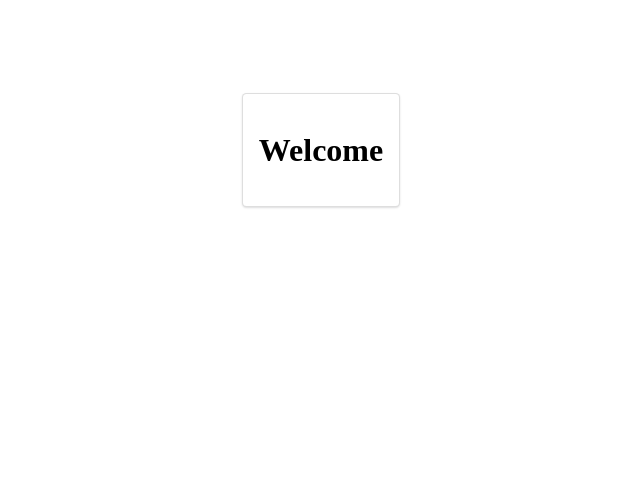
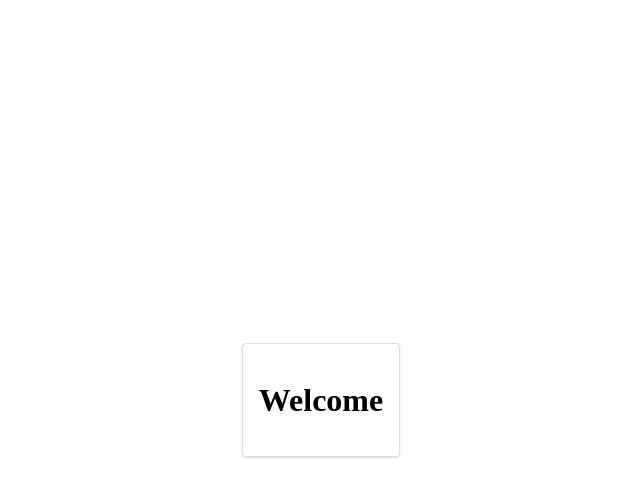
Before and after one commit to abelmokadem/chatty, an Angular app in the folder web/: page / in a window 1280 px wide. Shown: the top 496 px of the page, without its empty margins (319-959 px from the left). Built offline with nearby package versions, Linux system fonts and the light colour scheme.

Commit message:
Clean up home page component

```diff
--- /dev/null
+++ b/web/src/app/app.component.scss
@@ -0,0 +1,5 @@
+:host {
+  display: block;
+  height: 100%;
+  overflow: hidden
+}
--- a/web/src/app/app.component.ts
+++ b/web/src/app/app.component.ts
@@ -1,9 +1,9 @@
 import { Component } from '@angular/core';
 
 @Component({
-  selector: 'app-root',
+  selector: 'app',
   templateUrl: './app.component.html',
-  styleUrls: ['./app.component.css']
+  styleUrls: ['./app.component.scss']
 })
 export class AppComponent {
   title = 'app works!';
--- a/web/src/app/home/home.component.scss
+++ b/web/src/app/home/home.component.scss
@@ -1,5 +1,11 @@
+:host {
+  display: block;
+  height: 100%;
+  overflow: hidden;
+}
+
 .home {
-  height: 300px;
+  height: 100%;
   display: flex;
   align-items: center;
   justify-content: center;
--- a/web/src/index.html
+++ b/web/src/index.html
@@ -9,6 +9,6 @@
   <link rel="icon" type="image/x-icon" href="favicon.ico">
 </head>
 <body>
-  <app-root>Loading...</app-root>
+  <app class="app">Loading...</app>
 </body>
 </html>
--- a/web/src/styles.css
+++ b/web/src/styles.css
@@ -3,4 +3,5 @@
 html,
 body {
   height: 100%;
+  overflow: hidden
 }
```
Also changed, not shown: web/src/app/app.component.css (deleted).
